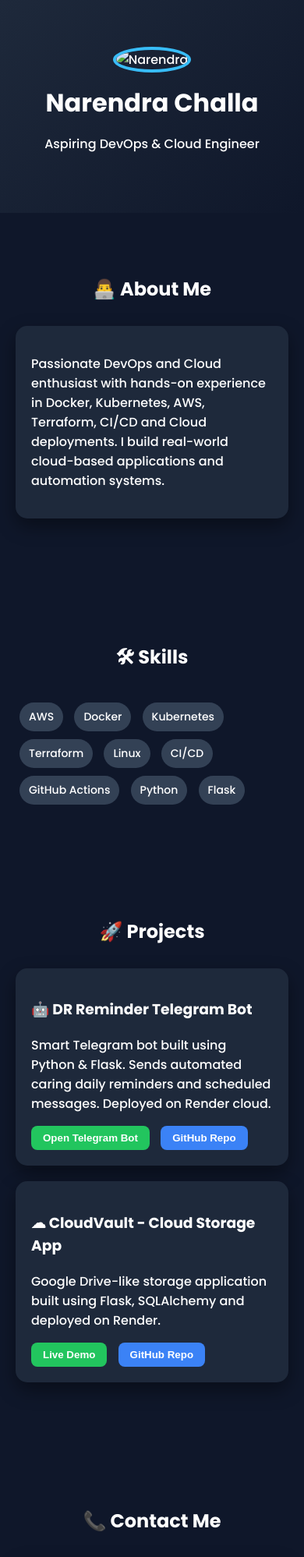
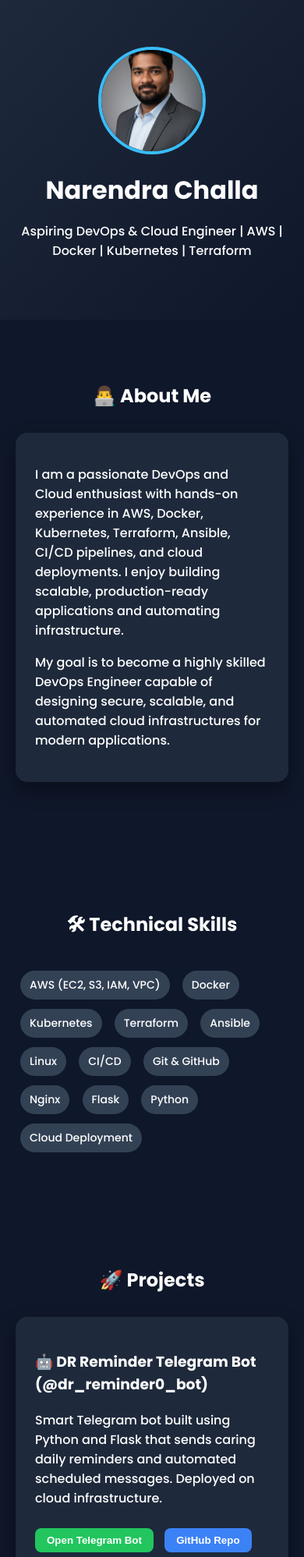
Before and after one commit to ChallaNarendra03/ChallaNarendra03.github.io, a plain HTML site: page index.html in a window 390 px wide. Shown: the top 1997 px of the page at 78% size. Drawn offline with Linux system fonts and the light colour scheme.

Commit message:
Enhance layout and content in index.html
Updated styles and content in index.html for improved layout and clarity.

```diff
--- a/index.html
+++ b/index.html
@@ -12,6 +12,7 @@ body {
     font-family: 'Poppins', sans-serif;
     background: #0f172a;
     color: white;
+    scroll-behavior: smooth;
 }
 
 header {
@@ -21,12 +22,14 @@ header {
 }
 
 header img {
-    width: 150px;
+    width: 170px;
+    height: 170px;
     border-radius: 50%;
     border: 4px solid #38bdf8;
+    object-fit: cover;
 }
 
-h1 { margin: 15px 0 5px; }
+h1 { margin: 15px 0 5px; font-size: 32px; }
 h2 { text-align: center; margin-bottom: 30px; }
 
 section { padding: 60px 20px; }
@@ -38,21 +41,22 @@ section { padding: 60px 20px; }
 
 .card {
     background: #1e293b;
-    padding: 20px;
+    padding: 25px;
     border-radius: 15px;
-    margin-bottom: 20px;
+    margin-bottom: 25px;
     box-shadow: 0 10px 25px rgba(0,0,0,0.4);
     transition: transform 0.3s ease;
 }
 
 .card:hover {
-    transform: scale(1.03);
+    transform: translateY(-5px);
 }
 
 button {
     padding: 8px 15px;
     border: none;
     border-radius: 8px;
+    margin-top: 10px;
     margin-right: 10px;
     cursor: pointer;
     font-weight: bold;
@@ -64,22 +68,23 @@ button {
 .skills span {
     background: #334155;
     padding: 8px 12px;
-    margin: 5px;
+    margin: 6px;
     display: inline-block;
     border-radius: 20px;
     font-size: 14px;
 }
 
+a { color: #38bdf8; text-decoration: none; }
+
 footer {
     text-align: center;
     padding: 20px;
     background: #1e293b;
+    font-size: 14px;
 }
 
-a { text-decoration: none; }
-
 @media (max-width: 768px) {
-    header img { width: 120px; }
+    header img { width: 130px; height: 130px; }
 }
 </style>
 </head>
@@ -87,74 +92,92 @@ a { text-decoration: none; }
 <body>
 
 <header>
-    <!-- Replace with your photo link -->
-    <img src="your-photo.jpg" alt="Narendra">
+    <!-- Upload your photo in repo as profile.jpg -->
+    <img src="profile.jpg" alt="Narendra Challa">
     <h1>Narendra Challa</h1>
-    <p>Aspiring DevOps & Cloud Engineer</p>
+    <p>Aspiring DevOps & Cloud Engineer | AWS | Docker | Kubernetes | Terraform</p>
 </header>
 
 <section class="container">
     <h2>👨‍💻 About Me</h2>
     <div class="card">
         <p>
-            Passionate DevOps and Cloud enthusiast with hands-on experience in
-            Docker, Kubernetes, AWS, Terraform, CI/CD and Cloud deployments.
-            I build real-world cloud-based applications and automation systems.
+            I am a passionate DevOps and Cloud enthusiast with hands-on experience in AWS, Docker,
+            Kubernetes, Terraform, Ansible, CI/CD pipelines, and cloud deployments.
+            I enjoy building scalable, production-ready applications and automating infrastructure.
+        </p>
+        <p>
+            My goal is to become a highly skilled DevOps Engineer capable of designing
+            secure, scalable, and automated cloud infrastructures for modern applications.
         </p>
     </div>
 </section>
 
 <section class="container">
-    <h2>🛠 Skills</h2>
+    <h2>🛠 Technical Skills</h2>
     <div class="skills">
-        <span>AWS</span>
+        <span>AWS (EC2, S3, IAM, VPC)</span>
         <span>Docker</span>
         <span>Kubernetes</span>
         <span>Terraform</span>
+        <span>Ansible</span>
         <span>Linux</span>
         <span>CI/CD</span>
-        <span>GitHub Actions</span>
+        <span>Git & GitHub</span>
+        <span>Nginx</span>
+        <span>Flask</span>
         <span>Python</span>
-        <span>Flask</span>
+        <span>Cloud Deployment</span>
     </div>
 </section>
 
 <section class="container">
     <h2>🚀 Projects</h2>
 
-    <!-- Telegram Bot -->
     <div class="card">
-        <h3>🤖 DR Reminder Telegram Bot</h3>
+        <h3>🤖 DR Reminder Telegram Bot (@dr_reminder0_bot)</h3>
         <p>
-            Smart Telegram bot built using Python & Flask.
-            Sends automated caring daily reminders and scheduled messages.
-            Deployed on Render cloud.
+            Smart Telegram bot built using Python and Flask that sends caring daily reminders
+            and automated scheduled messages. Deployed on cloud infrastructure.
         </p>
-
-        <a href="https://t.me/YOUR_BOT_USERNAME" target="_blank">
+        <a href="https://t.me/dr_reminder0_bot" target="_blank">
             <button class="live">Open Telegram Bot</button>
         </a>
-
         <a href="https://github.com/ChallaNarendra03/dr-reminder" target="_blank">
             <button class="git">GitHub Repo</button>
         </a>
     </div>
 
-    <!-- CloudVault Project -->
     <div class="card">
         <h3>☁ CloudVault - Cloud Storage App</h3>
         <p>
-            Google Drive-like storage application built using Flask,
-            SQLAlchemy and deployed on Render.
+            Google Drive-like cloud storage application using Flask, SQLAlchemy,
+            authentication system and deployed on Render cloud.
         </p>
+    </div>
 
-        <a href="https://your-cloudvault-url.onrender.com" target="_blank">
-            <button class="live">Live Demo</button>
-        </a>
+    <div class="card">
+        <h3>🏦 Banking Application</h3>
+        <p>
+            Secure banking system implementing account management,
+            transactions and authentication logic using backend technologies.
+        </p>
+    </div>
 
-        <a href="https://github.com/ChallaNarendra03/cloudvault" target="_blank">
-            <button class="git">GitHub Repo</button>
-        </a>
+    <div class="card">
+        <h3>⚙ Terraform + Ansible + Flask + Nginx</h3>
+        <p>
+            Infrastructure automation project deploying Flask application
+            using Terraform provisioning and Ansible configuration with Nginx.
+        </p>
+    </div>
+
+    <div class="card">
+        <h3>🔁 Nginx Reverse Proxy Multi-App Docker</h3>
+        <p>
+            Multi-container Docker setup with Nginx reverse proxy
+            routing traffic to multiple backend services.
+        </p>
     </div>
 
 </section>
@@ -162,9 +185,18 @@ a { text-decoration: none; }
 <section class="container">
     <h2>📞 Contact Me</h2>
     <div class="card">
-        <p>Email: your-email@gmail.com</p>
-        <p>LinkedIn: <a href="https://linkedin.com/in/yourprofile" target="_blank">View Profile</a></p>
-        <p>GitHub: <a href="https://github.com/ChallaNarendra03" target="_blank">ChallaNarendra03</a></p>
+        <p><strong>Email:</strong> challanarendra303@gmail.com</p>
+        <p><strong>Phone:</strong> +91 9494875070</p>
+        <p><strong>LinkedIn:</strong>
+            <a href="https://www.linkedin.com/in/narendra-challa0" target="_blank">
+                www.linkedin.com/in/narendra-challa0
+            </a>
+        </p>
+        <p><strong>GitHub:</strong>
+            <a href="https://github.com/ChallaNarendra03" target="_blank">
+                github.com/ChallaNarendra03
+            </a>
+        </p>
     </div>
 </section>
 
```
